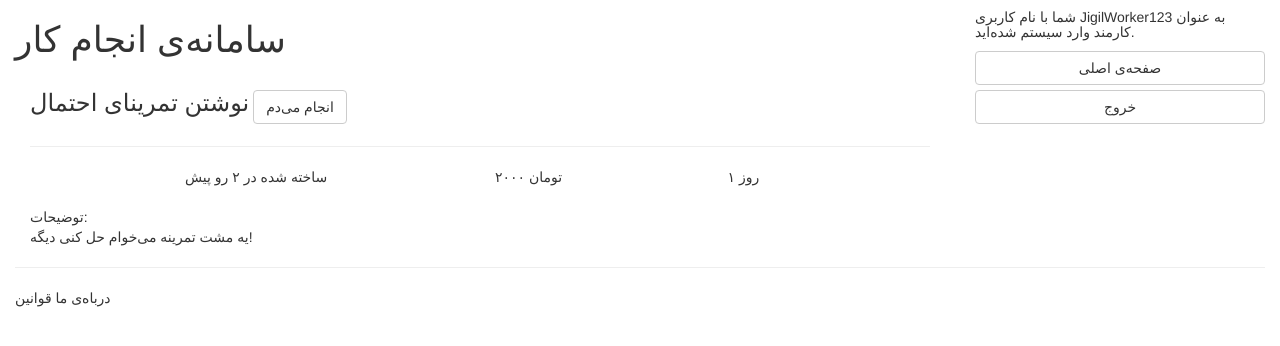
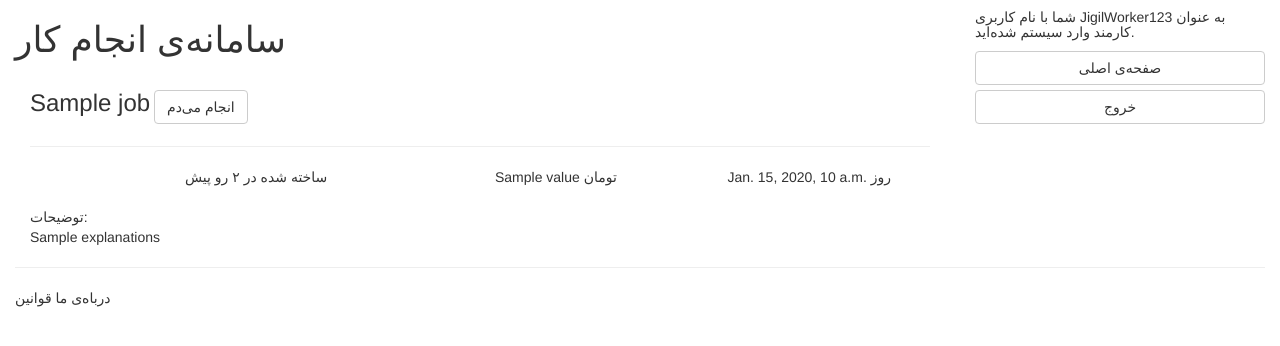
Before and after one commit to RohamIzadidoost/abar, a Django app: template page1/templates/explanations/details.html in a window 1280 px wide. Shown: the top 346 px of the page. Run offline with Django 4.2, Linux system fonts and the light colour scheme; the template is opened without the code that fills it: most values are stand-ins (such as "Sample title", 1, 10 or a date in 2020); data that the repository does not hold is empty; some libraries are stand-ins or nearby versions.

```diff
--- a/page1/templates/explanations/details.html
+++ b/page1/templates/explanations/details.html
@@ -14,19 +14,19 @@
             <h1> سامانه‌ی انجام کار</h1>
             <div>
                 <div class="col-sm-12">
-                    <h3 style="display: inline-block">نوشتن تمرینای احتمال</h3>
+                    <h3 style="display: inline-block">{{job.title}}</h3>
                     <a class="btn btn-default">انجام می‌دم</a>
                     <hr/>
                 </div>
                 <div class="col-sm-2"></div>
                 <div class="col-sm-4">ساخته شده در ۲ رو پیش</div>
-                <div class="col-sm-3">۲۰۰۰ تومان</div>
-                <div class="col-sm-3">۱ روز</div>
+                <div class="col-sm-3">{{job.value}} تومان</div>
+                <div class="col-sm-3">{{job.time}} روز </div>
                 <div class="col-sm-12">
                     <br/>
                     توضیحات:
                     <br/>
-                    یه مشت تمرینه می‌خوام حل کنی دیگه!
+              {{job.explanations}}
                 </div>
             </div>
         </div>
--- a/page1/urls.py
+++ b/page1/urls.py
@@ -4,5 +4,5 @@ from . import views
 app_name = 'page1'
 urlpatterns = [
         path('' , views.index , name='index'),
-        path('explanatinos/<int:num>' , views.moreinf , name='moreinf'),
+        path('explanations/<int:num>' , views.moreinf , name='moreinf'),
         ]
```
Also changed, not shown: page1/views.py (+17 -1 lines).
